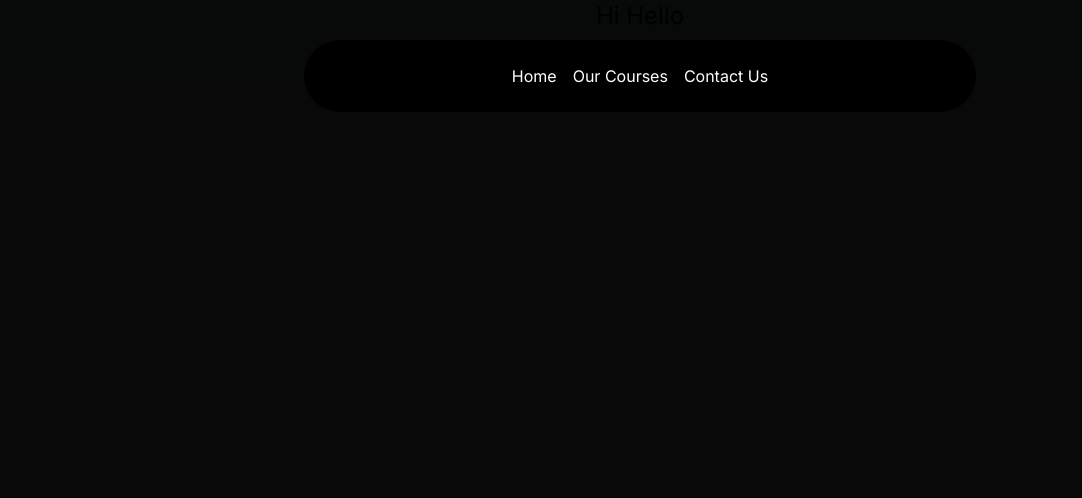
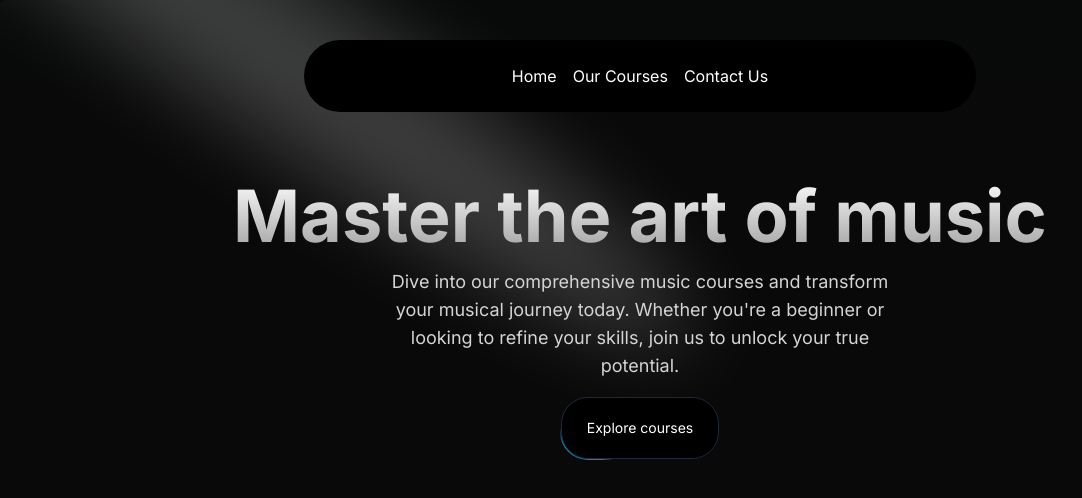
Before and after one commit to rohanrs09/MusicSchool, a Next.js app: page / in a window 1280 px wide. Shown: the top 498 px of the page, without its empty margins (0-1082 px from the left). Built offline with nearby package versions, Linux system fonts and the light colour scheme.

Commit message:
add HeroSection

```diff
--- a/src/app/page.tsx
+++ b/src/app/page.tsx
@@ -1,9 +1,10 @@
+import HeroSection from "@/components/HeroSection";
 import Image from "next/image";
 
 export default function Home() {
   return (
     <main className="min-h-screen bg-black/[0.96] antialiased bg-grid-white/[0.02]">
-    <h1 className="text-center text-2xl">Hi Hello</h1>
+    <HeroSection />
     </main>
   );
 }
--- /dev/null
+++ b/src/components/HeroSection.tsx
@@ -0,0 +1,37 @@
+import Link from "next/link"
+import { Spotlight } from "./ui/Spotlight"
+import { Button } from "./ui/moving-border";
+
+function HeroSection() {
+  return (
+    <div
+    className="h-auto md:h-[40rem] w-full rounded-md flex flex-col items-center justify-center relative overflow-hidden mx-auto py-10 md:py-0"
+    >
+        <Spotlight
+        className="-top-40 left-0 md:left-60 md:-top-20"
+        fill="white"
+      />
+        <div className="p-4 relative z-10 w-full text-center" >
+            <h1
+            className="mt-20 md:mt-0 text-4xl md:text-7xl font-bold bg-clip-text text-transparent bg-gradient-to-b from-neutral-50 to-neutral-400"
+            >Master the art of music</h1>
+            <p
+            className="mt-4 font-normal text-base md:text-lg text-neutral-300 max-w-lg mx-auto"
+            >Dive into our comprehensive music courses and transform your musical journey today. Whether you're a beginner or looking to refine your skills, join us to unlock your true potential.</p>
+            <div className="mt-4">
+                <Link href={"/courses"}>
+                    <Button
+                    borderRadius="1.75rem"
+                    className="bg-white dark:bg-black text-black dark:text-white border-neutral-200 dark:border-slate-800"
+                    >
+                    Explore courses
+                    </Button>
+                </Link>
+            </div>
+        </div>
+
+        </div>
+  )
+}
+
+export default HeroSection
--- /dev/null
+++ b/src/components/ui/Spotlight.tsx
@@ -0,0 +1,56 @@
+import React from "react";
+import { cn } from "@/utils/cn";
+
+type SpotlightProps = {
+  className?: string;
+  fill?: string;
+};
+
+export const Spotlight = ({ className, fill }: SpotlightProps) => {
+  return (
+    <svg
+      className={cn(
+        "animate-spotlight pointer-events-none absolute z-[1]  h-[169%] w-[138%] lg:w-[84%] opacity-0",
+        className
+      )}
+      xmlns="http://www.w3.org/2000/svg"
+      viewBox="0 0 3787 2842"
+      fill="none"
+    >
+      <g filter="url(#filter)">
+        <ellipse
+          cx="1924.71"
+          cy="273.501"
+          rx="1924.71"
+          ry="273.501"
+          transform="matrix(-0.822377 -0.568943 -0.568943 0.822377 3631.88 2291.09)"
+          fill={fill || "white"}
+          fillOpacity="0.21"
+        ></ellipse>
+      </g>
+      <defs>
+        <filter
+          id="filter"
+          x="0.860352"
+          y="0.838989"
+          width="3785.16"
+          height="2840.26"
+          filterUnits="userSpaceOnUse"
+          colorInterpolationFilters="sRGB"
+        >
+          <feFlood floodOpacity="0" result="BackgroundImageFix"></feFlood>
+          <feBlend
+            mode="normal"
+            in="SourceGraphic"
+            in2="BackgroundImageFix"
+            result="shape"
+          ></feBlend>
+          <feGaussianBlur
+            stdDeviation="151"
+            result="effect1_foregroundBlur_1065_8"
+          ></feGaussianBlur>
+        </filter>
+      </defs>
+    </svg>
+  );
+};
--- /dev/null
+++ b/src/components/ui/moving-border.tsx
@@ -0,0 +1,139 @@
+"use client";
+import React from "react";
+import {
+  motion,
+  useAnimationFrame,
+  useMotionTemplate,
+  useMotionValue,
+  useTransform,
+} from "framer-motion";
+import { useRef } from "react";
+import { cn } from "@/utils/cn";
+
+export function Button({
+  borderRadius = "1.75rem",
+  children,
+  as: Component = "button",
+  containerClassName,
+  borderClassName,
+  duration,
+  className,
+  ...otherProps
+}: {
+  borderRadius?: string;
+  children: React.ReactNode;
+  as?: any;
+  containerClassName?: string;
+  borderClassName?: string;
+  duration?: number;
+  className?: string;
+  [key: string]: any;
+}) {
+  return (
+    <Component
+      className={cn(
+        "bg-transparent relative text-xl  h-16 w-40 p-[1px] overflow-hidden ",
+        containerClassName
+      )}
+      style={{
+        borderRadius: borderRadius,
+      }}
+      {...otherProps}
+    >
+      <div
+        className="absolute inset-0"
+        style={{ borderRadius: `calc(${borderRadius} * 0.96)` }}
+      >
+        <MovingBorder duration={duration} rx="30%" ry="30%">
+          <div
+            className={cn(
+              "h-20 w-20 opacity-[0.8] bg-[radial-gradient(var(--sky-500)_40%,transparent_60%)]",
+              borderClassName
+            )}
+          />
+        </MovingBorder>
+      </div>
+
+      <div
+        className={cn(
+          "relative bg-slate-900/[0.8] border border-slate-800 backdrop-blur-xl text-white flex items-center justify-center w-full h-full text-sm antialiased",
+          className
+        )}
+        style={{
+          borderRadius: `calc(${borderRadius} * 0.96)`,
+        }}
+      >
+        {children}
+      </div>
+    </Component>
+  );
+}
+
+export const MovingBorder = ({
+  children,
+  duration = 2000,
+  rx,
+  ry,
+  ...otherProps
+}: {
+  children: React.ReactNode;
+  duration?: number;
+  rx?: string;
+  ry?: string;
+  [key: string]: any;
+}) => {
+  const pathRef = useRef<any>();
+  const progress = useMotionValue<number>(0);
+
+  useAnimationFrame((time) => {
+    const length = pathRef.current?.getTotalLength();
+    if (length) {
+      const pxPerMillisecond = length / duration;
+      progress.set((time * pxPerMillisecond) % length);
+    }
+  });
+
+  const x = useTransform(
+    progress,
+    (val) => pathRef.current?.getPointAtLength(val).x
+  );
+  const y = useTransform(
+    progress,
+    (val) => pathRef.current?.getPointAtLength(val).y
+  );
+
+  const transform = useMotionTemplate`translateX(${x}px) translateY(${y}px) translateX(-50%) translateY(-50%)`;
+
+  return (
+    <>
+      <svg
+        xmlns="http://www.w3.org/2000/svg"
+        preserveAspectRatio="none"
+        className="absolute h-full w-full"
+        width="100%"
+        height="100%"
+        {...otherProps}
+      >
+        <rect
+          fill="none"
+          width="100%"
+          height="100%"
+          rx={rx}
+          ry={ry}
+          ref={pathRef}
+        />
+      </svg>
+      <motion.div
+        style={{
+          position: "absolute",
+          top: 0,
+          left: 0,
+          display: "inline-block",
+          transform,
+        }}
+      >
+        {children}
+      </motion.div>
+    </>
+  );
+};
--- a/tailwind.config.ts
+++ b/tailwind.config.ts
@@ -1,4 +1,24 @@
 import type { Config } from "tailwindcss";
+
+const defaultTheme = require("tailwindcss/defaultTheme");
+const colors = require("tailwindcss/colors");
+const {
+  default: flattenColorPalette,
+} = require("tailwindcss/lib/util/flattenColorPalette");
+
+
+// This plugin adds each Tailwind color as a global CSS variable, e.g. var(--gray-200).
+function addVariablesForColors({ addBase, theme }: any) {
+  let allColors = flattenColorPalette(theme("colors"));
+  let newVars = Object.fromEntries(
+    Object.entries(allColors).map(([key, val]) => [`--${key}`, val])
+  );
+
+  addBase({
+    ":root": newVars,
+  });
+}
+
 
 const config: Config = {
   content: [
@@ -14,8 +34,23 @@ const config: Config = {
         "gradient-conic":
           "conic-gradient(from 180deg at 50% 50%, var(--tw-gradient-stops))",
       },
+      animation: {
+        spotlight: "spotlight 2s ease .75s 1 forwards",
+      },
+      keyframes: {
+        spotlight: {
+          "0%": {
+            opacity: '0',
+            transform: "translate(-72%, -62%) scale(0.5)",
+          },
+          "100%": {
+            opacity: '1',
+            transform: "translate(-50%,-40%) scale(1)",
+          },
+        },
+      },
     },
   },
-  plugins: [],
+  plugins: [addVariablesForColors,]
 };
 export default config;
```
